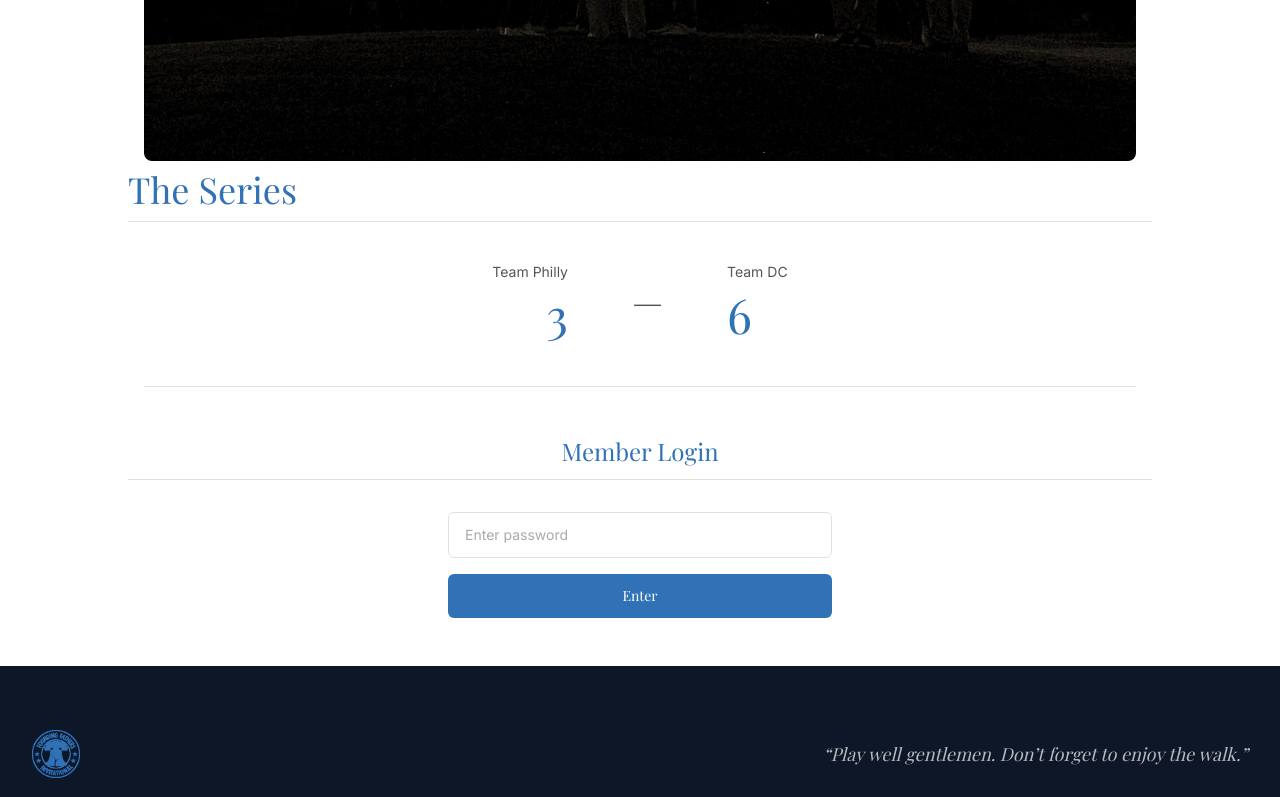
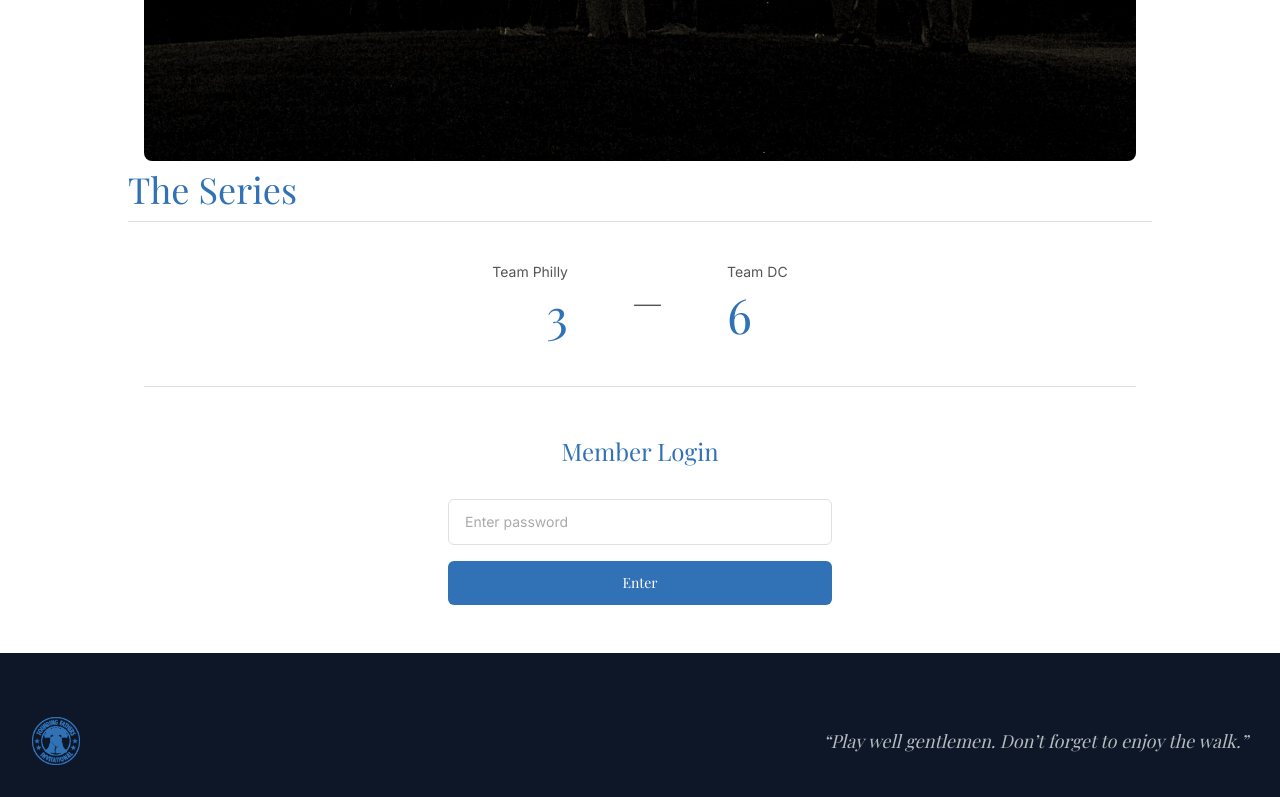
Before and after one commit to jeffshanahan-art/ffi-website, a Next.js app: page /login in a window 1280 px wide. Shown: the part 577-1374 px from the top of the page. Built offline with nearby package versions, Linux system fonts and the light colour scheme; a web font is replaced by a local one.

Commit message:
Fix hero image: rename to bust CDN cache, remove Member Login underline
Co-Authored-By: Claude Opus 4.6 <noreply@anthropic.com>

```diff
--- a/src/app/login/page.tsx
+++ b/src/app/login/page.tsx
@@ -50,7 +50,7 @@ export default async function LoginPage() {
             </p>
             <div className="mt-8 w-full overflow-hidden rounded-lg">
               <Image
-                src="/images/hero-2025.jpeg"
+                src="/images/hero-sunset.jpeg"
                 alt="The Founding Fathers Invitational"
                 width={1366}
                 height={1024}
@@ -94,11 +94,9 @@ export default async function LoginPage() {
         {/* Login Form */}
         <section className="py-12 px-4">
           <div className="max-w-5xl mx-auto">
-            <div className="border-b border-[#e0e0e0] pb-3 mb-8">
-              <h2 className="font-serif text-2xl text-blue font-normal text-center">
-                Member Login
+            <h2 className="font-serif text-2xl text-blue font-normal text-center mb-8">
+              Member Login
             </h2>
-            </div>
             <div className="max-w-sm mx-auto">
               <LoginForm />
             </div>
--- a/src/components/home/Hero.tsx
+++ b/src/components/home/Hero.tsx
@@ -14,7 +14,7 @@ export function Hero() {
 
         <div className="mt-8 w-full overflow-hidden rounded-lg">
           <Image
-            src="/images/hero-2025.jpeg"
+            src="/images/hero-sunset.jpeg"
             alt="The Founding Fathers Invitational group photo at Applebrook Golf Club"
             width={1366}
             height={1024}
```
Also changed, not shown: public/images/hero-sunset.jpeg (added).
